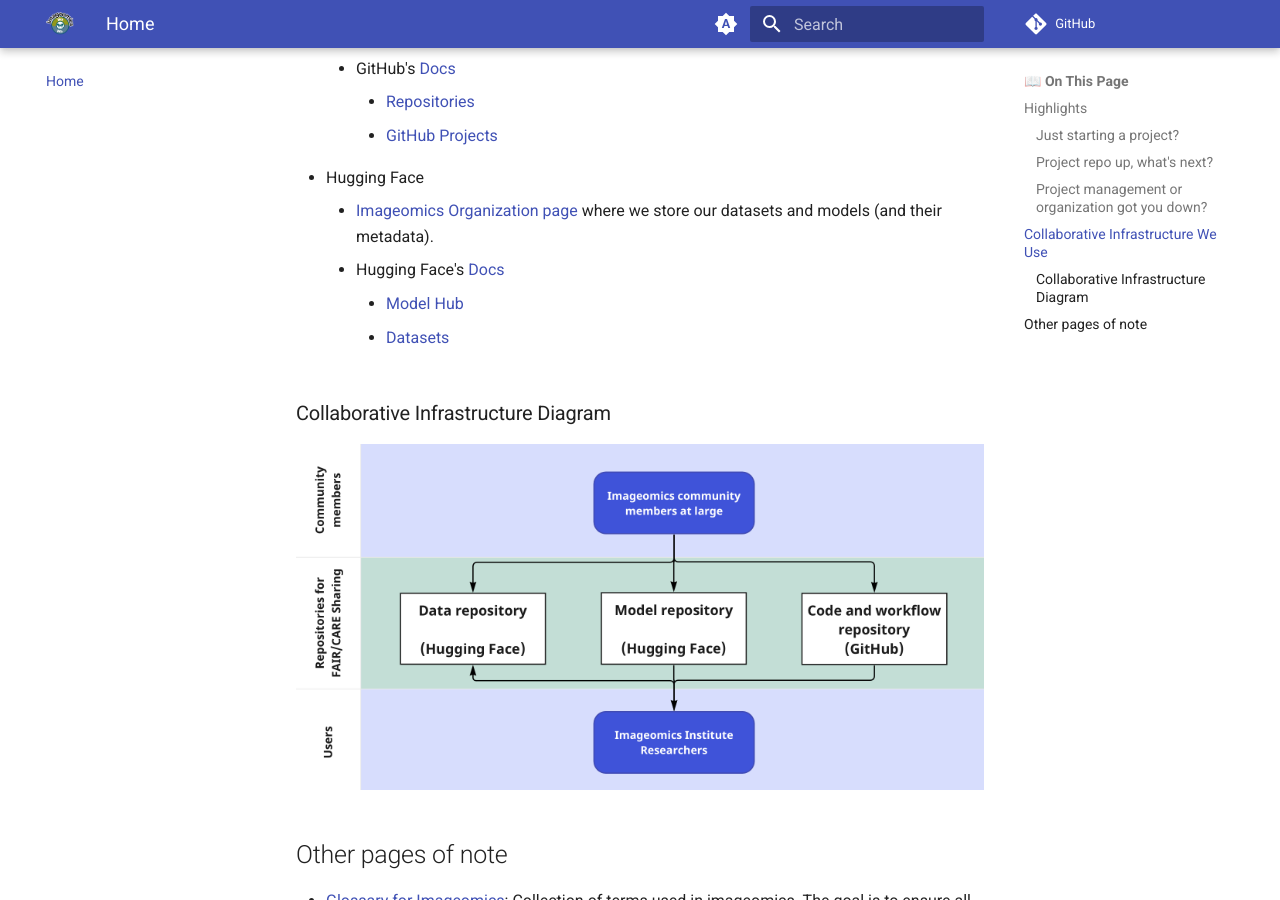
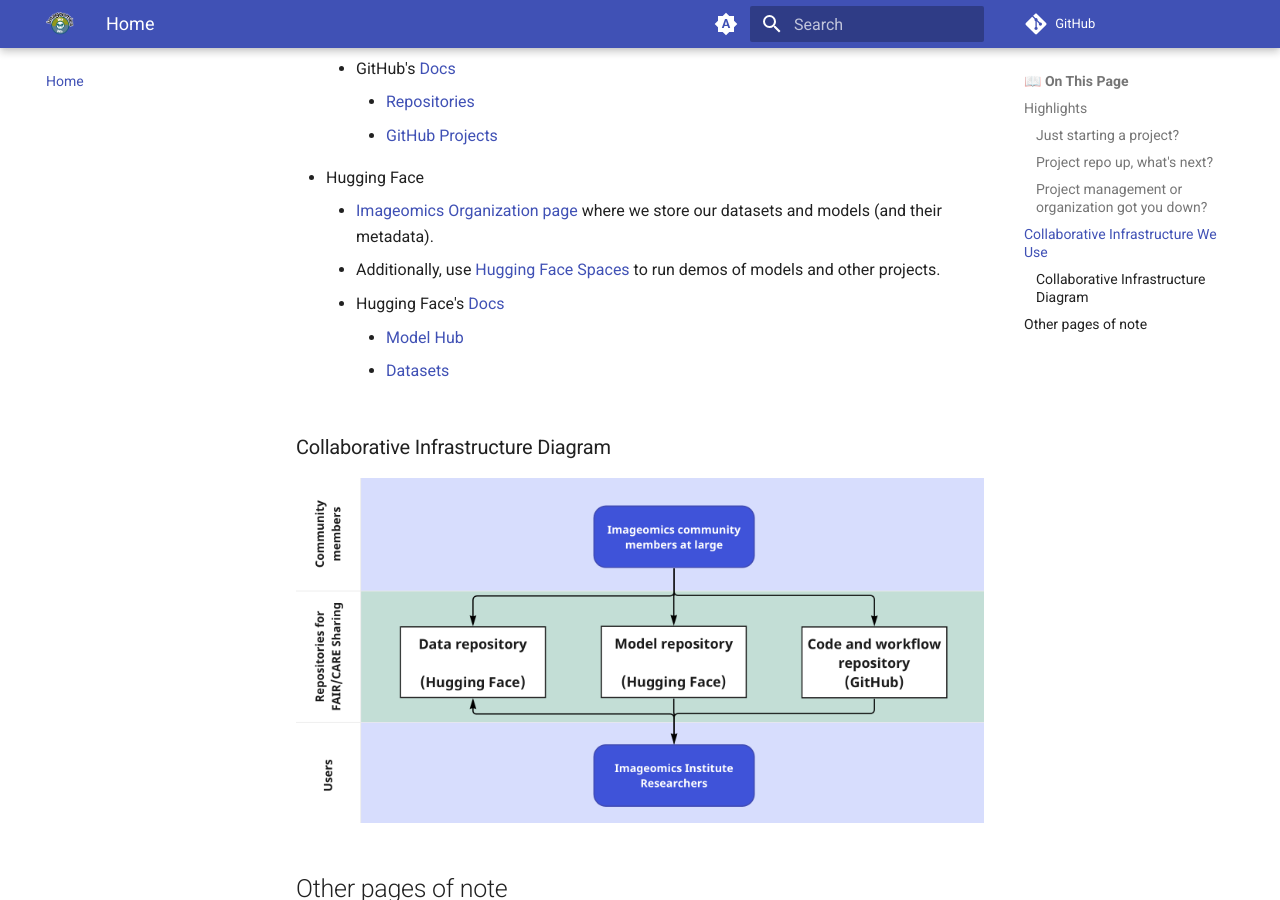
Before and after one commit to akashgunjegaon/Collaborative-distributed-science-guide, an MkDocs documentation site: the page built from docs/index.md, in a window 1280 px wide and 900 px high, scrolled down 1482 px. Built offline with MkDocs 1.6.1 and Material for MkDocs 9.7.7, drawn with Linux system fonts in a browser that asks for light colours; comment, search, counter and statistics services are not loaded.

Commit message:
Add note about HF Spaces for demos

```diff
--- a/docs/index.md
+++ b/docs/index.md
@@ -40,6 +40,7 @@ Discover new tools to help:
         - [GitHub Projects](https://docs.github.com/en/issues/planning-and-tracking-with-projects)
 - Hugging Face
     - [Imageomics Organization page](https://huggingface.co/imageomics) where we store our datasets and models (and their metadata).
+    - Additionally, use [Hugging Face Spaces](https://huggingface.co/docs/hub/spaces) to run demos of models and other projects.
     - Hugging Face's [Docs](https://huggingface.co/docs)
         - [Model Hub](https://huggingface.co/docs/hub/models-the-hub)
         - [Datasets](https://huggingface.co/docs/hub/datasets-overview)
```
